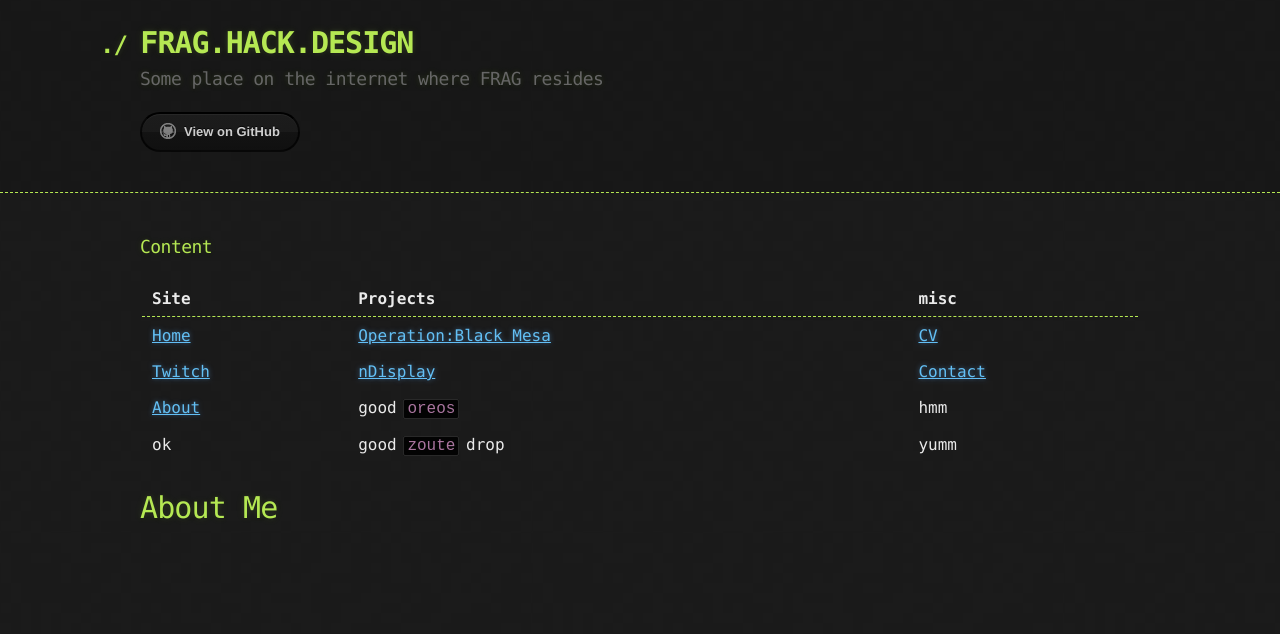
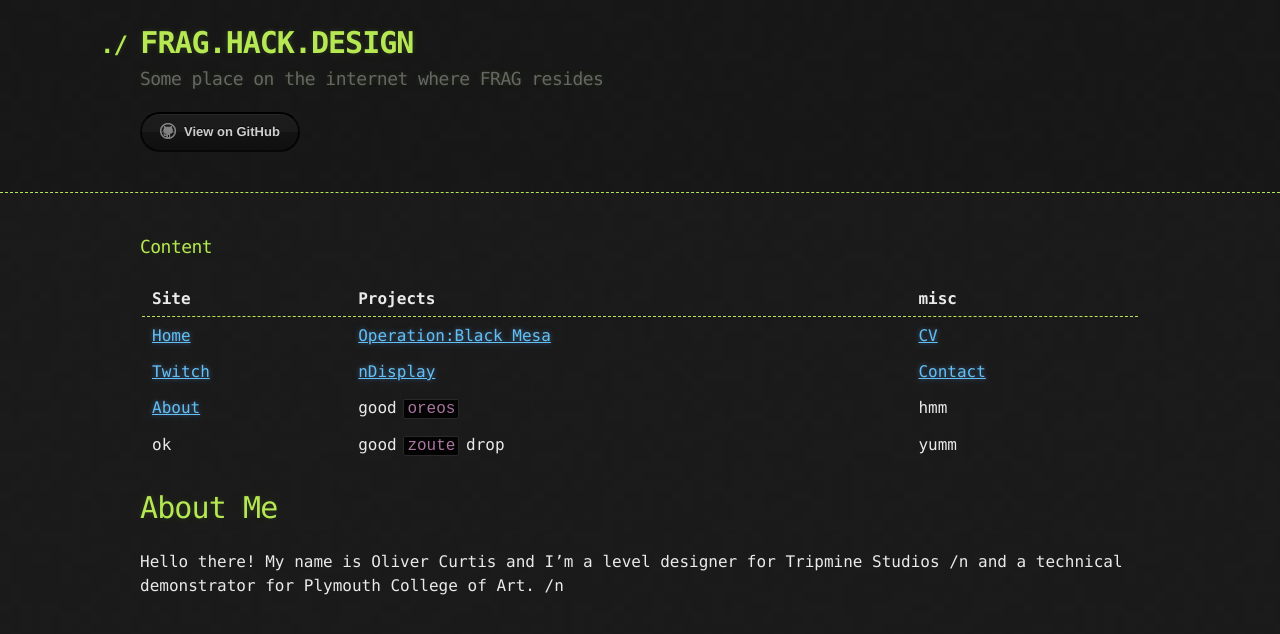
Before and after one commit to FRAG69/FRAG69.github.io, a Jekyll site: the page built from about.md, in a window 1280 px wide. Shown: the top 634 px of the page. Built offline with Jekyll 4.4.1, drawn with Linux system fonts in a browser that asks for light colours; our own code applies the rules of GitHub Pages for plain Markdown files.

```diff
--- a/about.md
+++ b/about.md
@@ -12,3 +12,6 @@ layout: default
 | ok           | good `zoute` drop | yumm  |
 
 # About Me
+
+Hello there! My name is Oliver Curtis and I'm a level designer for Tripmine Studios /n
+and a technical demonstrator for Plymouth College of Art. /n
```
Also changed, not shown: contact.md (+1 -1 lines), index.md (+1 -1 lines), nDisplay.md (+1 -1 lines), obm.md (+5 -1 lines), images/obm/of2a1b_g.png (added), 1 other file.
